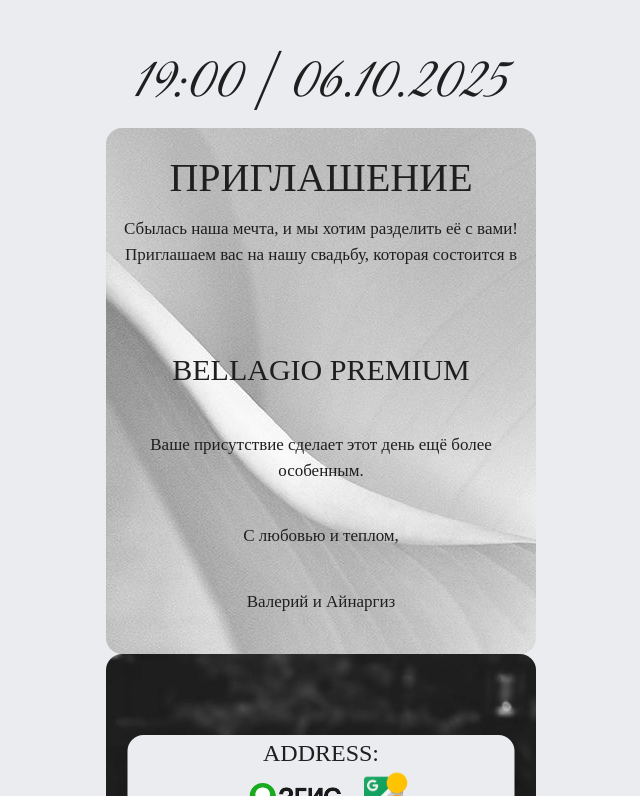
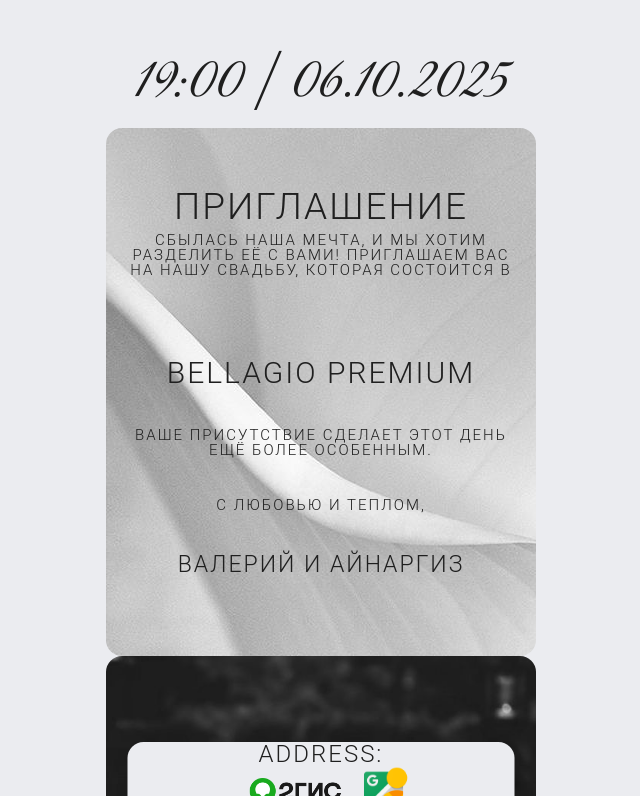
Before and after one commit to wellko/wedding, a React (Vite) app: page / in a window 1280 px wide. Shown: the part 744-1540 px from the top of the page, without its empty margins (319-959 px from the left). Built offline with nearby package versions, Linux system fonts and the light colour scheme.

Commit message:
some changes

```diff
--- a/src/App.tsx
+++ b/src/App.tsx
@@ -21,11 +21,11 @@
                 <h2 className={'wedding-text text-[60px]'}>19:00 | 06.10.2025 </h2>
             </div>
             <div style={{backgroundImage: "url('/white.JPG')"}}
-                 className={'rounded-2xl text-[17px] flex text-center wedding-inner-text items-center justify-center flex-col text-[#1F1F1F] px-[14px]'}>
+                 className={'rounded-2xl text-[15px] flex text-center wedding-inner-text items-center justify-center flex-col text-[#1F1F1F] px-[14px] py-[40px]'}>
                 <motion.h1 initial={{opacity: 0, y: 50}}
                            whileInView={{opacity: 1, y: 0}}
                            transition={{duration: 0.8}}
-                           viewport={{amount: 0.3}} className={'text-[40px] my-2 font-medium mt-[20px]'}>ПРИГЛАШЕНИЕ
+                           viewport={{amount: 0.3}} className={'text-[37px] my-2 font-medium mt-[20px]'}>ПРИГЛАШЕНИЕ
                 </motion.h1>
                 {texts.map((text, i) => {
                     const ref = useRef(null);
@@ -38,7 +38,7 @@
                             animate={isInView ? {opacity: 1, y: 0} : {opacity: 0, y: -50}}
                             transition={{duration: 1}}
                             style={{marginBottom: "40px"}}
-                            className={`${text.includes('BELLAGIO') && 'text-[30px]'}`}
+                            className={`${text.includes('BELLAGIO') && 'text-[30px]'} ${text.includes('Валерий') && 'text-[23px] font-medium'}`}
                         >
                             {text}
                         </motion.h1>
@@ -77,6 +77,9 @@
                     </div>
                 </div>
 
+                <div>
+                    <div className={'w-[50px] h-[50px]'}></div>
+                </div>
             </div>
         </div>
     )
--- a/src/index.css
+++ b/src/index.css
@@ -10,5 +10,8 @@
 }
 
 .wedding-inner-text {
-    font-family: 'PT Serif', serif;
+    font-family: 'Roboto Light', serif;
+    text-transform: uppercase;
+    letter-spacing: 2px;
+    line-height: 1;
 }
```
